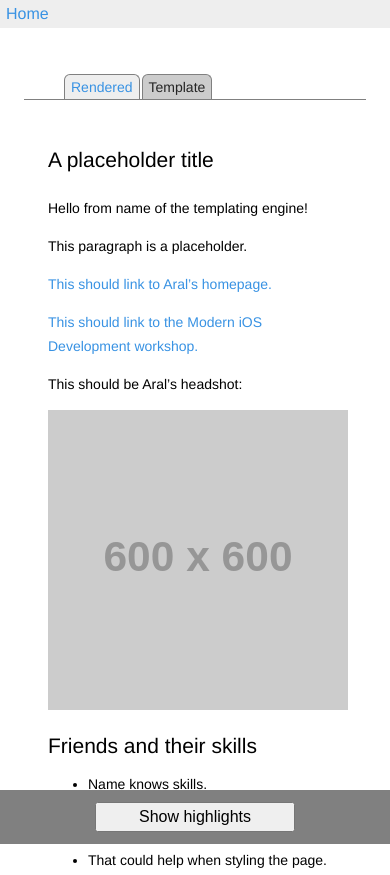
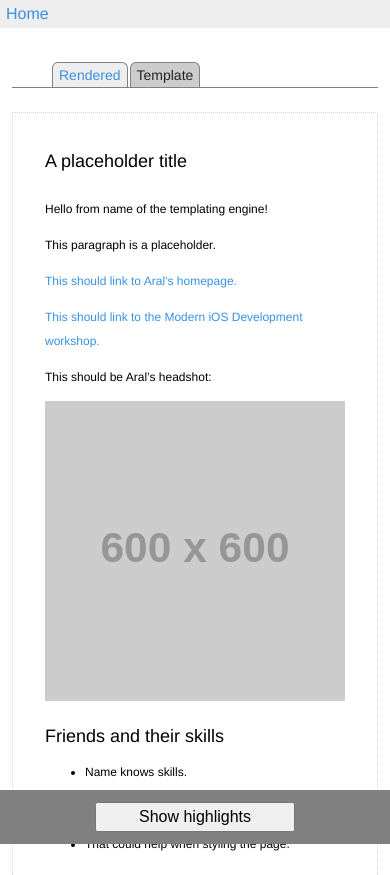
Before and after one commit to aral/tally, a website: page views/simple.html in a window 390 px wide. Shown: the top 875 px of the page. Drawn offline with Linux system fonts and the light colour scheme; placeholder pictures from the web are drawn by us.

Commit message:
Tightened up the simple example page’s styles a bit more, especially at the breakpoints.

```diff
--- a/views/css/base.css
+++ b/views/css/base.css
@@ -81,9 +81,9 @@ footer
 	/*padding-bottom: 5px;*/
 	border-bottom: 1px solid gray;
 	text-align:right;
-	padding-top: 48px;
+	padding-top: 24px;
 	padding-bottom: 0;
-	margin-bottom: 48px;
+	/*margin-bottom: 48px;*/
 	overflow: hidden;
 	display:block;
 }
--- a/views/css/simple.css
+++ b/views/css/simple.css
@@ -1,3 +1,8 @@
+html
+{
+	min-width: 350px;
+}
+
 #template, #source
 {
 	margin: 0 48px;
@@ -19,7 +24,7 @@
 	width:300px;
 	min-width:280px;
 	max-width:100%;
-	margin: 48px auto;
+	margin: 36px auto;
 }
 
 #source
@@ -36,9 +41,6 @@
 
 #source h2, #server h2
 {
-	/*display:none;*/
-	/*margin-bottom: 12px;*/
-
 	display:block;
 	margin-top: 0;
 	margin-bottom: -6px;
@@ -62,6 +64,12 @@
 	margin-bottom: 24px;
 }
 
+img
+{
+	width: 300px;
+	margin: 0 auto;
+}
+
 section
 {
 	margin-bottom: 48px;
@@ -70,7 +78,7 @@ section
 pre[class*="language-"]
 {
 	padding: 12px 24px;
-	font-size: 12px !important;
+	font-size: 12px;
 
     white-space: pre-wrap; /* CSS3 */
     white-space: -moz-pre-wrap; /* Mozilla, post millennium */
@@ -91,12 +99,16 @@ code[class*='coffeescript'] span[class~='token'][class~='string']
 		float: none;
 		width: inherit;
 		margin: inherit;
-		border: none;
+		margin-bottom: 24px;
+		margin-top: 24px;
 	}
+
+	#template { margin-bottom: 0; margin-top: 0;}
 
 	#source, #server
 	{
-		padding: 24px 0;
+		border: none;
+		/*padding: 24px 0;*/
 		/*border-top: 1px solid black;*/
 	}
 
@@ -108,17 +120,38 @@ code[class*='coffeescript'] span[class~='token'][class~='string']
 
 @media all and (max-width: 400px)
 {
+	tabs
+	{
+		margin-bottom: 0;
+	}
+
+	#template, #source, #server
+	{
+		margin-bottom: 12px;
+		margin-top: 12px;
+		font-size: 12px;
+	}
+
 	#template, #source, #server, body, html
 	{
-		margin: 0;
+		/*margin: 0;*/
 		/*padding: 0;*/
 	}
 
-	body { margin-bottom: 48px;}
+	#data { margin-bottom: 12px;}
+	html {padding: 12px;}
+	body { margin: 0; padding: 0; margin-bottom: 48px;}
+
+	#source h2, #server h2 { padding-left: 12px;}
 
 	pre[class*="language-"]
 	{
 		padding: 12px;
-		background-color: white;
+		/*background-color: white;*/
 	}
+		pre[class*="language-"] code {
+			font-size: 9px;
+			line-height: 12px;
+		}
+
 }
--- a/views/simple.html
+++ b/views/simple.html
@@ -6,8 +6,6 @@
     <title data-tally-text='title'></title>
 
     <link rel='stylesheet' type='text/css' href='css/base.css'>
-    <style type='text/css'> img { max-width:300px; margin: 0 auto; } </style>
-
     <link data-tally-dummy rel='stylesheet' type='text/css' href='css/tally-highlights.css'>
 
     <!-- Syntax highlighting for the code -->
```
